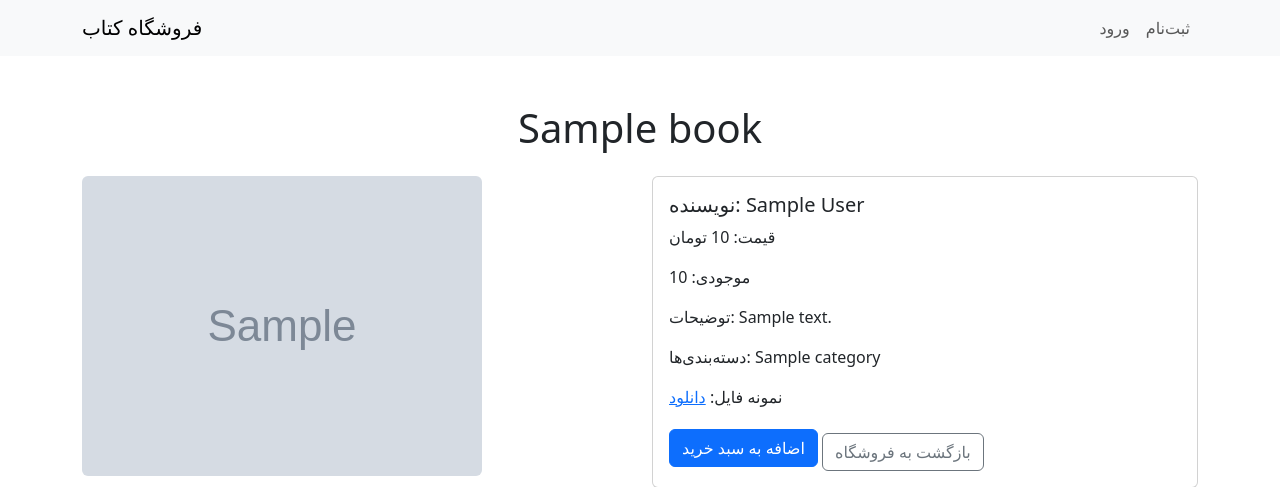
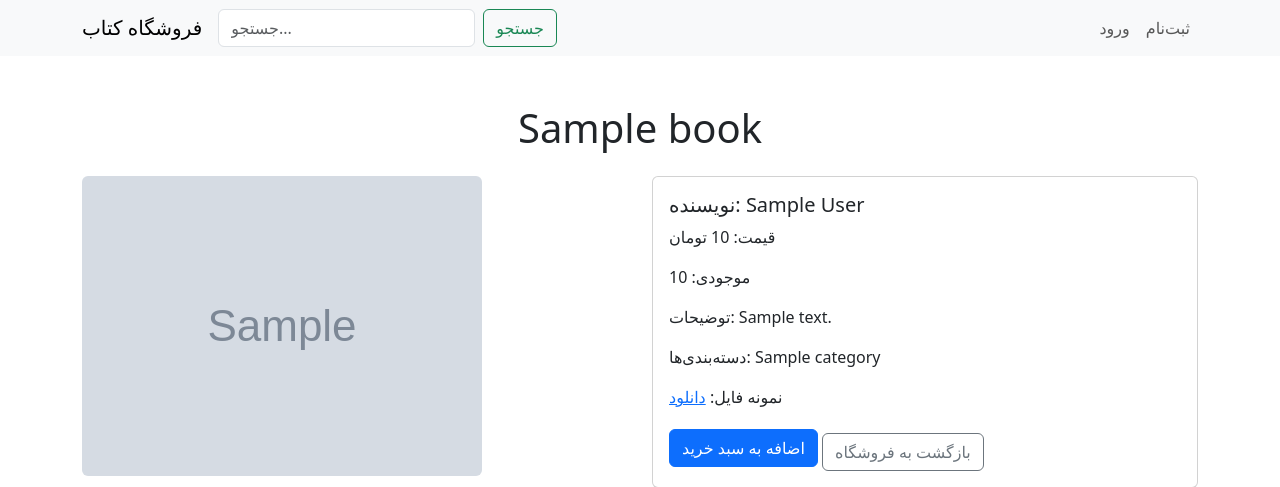
Before and after one commit to Amirali-Esmaeli/bookstore, a Django app: page /book/1/ in a window 1280 px wide. Shown: the top 487 px of the page. Run offline with Django 5.2, Linux system fonts and the light colour scheme; tables that the repository leaves empty hold one stand-in row (values such as "Sample post"); grey boxes marked "Sample" are stand-in pictures.

Commit message:
Add search feature to detail.html page

```diff
--- a/shop/templates/shop/book_detail.html
+++ b/shop/templates/shop/book_detail.html
@@ -1,3 +1,4 @@
+{% load static %}
 <!DOCTYPE html>
 <html lang="en">
 <head>
@@ -10,6 +11,10 @@
     <nav class="navbar navbar-expand-lg navbar-light bg-light mb-4">
         <div class="container">
             <a class="navbar-brand" href="{% url 'book_list' %}">فروشگاه کتاب</a>
+            <form class="d-flex me-auto" method="get" action="{% url 'search_books' %}">
+                <input class="form-control me-2" type="search" name="q" id="search-input" placeholder="جستجو..." value="{{ query|default:'' }}">
+                <button class="btn btn-outline-success" type="submit">جستجو</button>
+            </form>
             <div class="collapse navbar-collapse">
                 <ul class="navbar-nav ms-auto">
                     {% if user.is_authenticated %}
@@ -76,5 +81,6 @@
         </div>
     </div>
     <script src="https://cdn.jsdelivr.net/npm/bootstrap@5.3.0/dist/js/bootstrap.bundle.min.js" integrity="sha384-geWF76RCwLtnZ8qwWowPQNguL3RmwHVBC9FhGdlKrxdiJJigb/j/68SIy3Te4Bkz" crossorigin="anonymous"></script>
+    <script src="{% static 'js/script.js' %}"></script>
 </body>
 </html>
```
